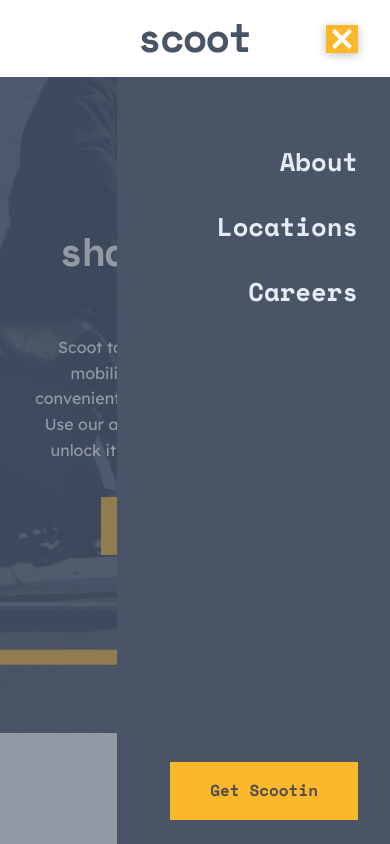
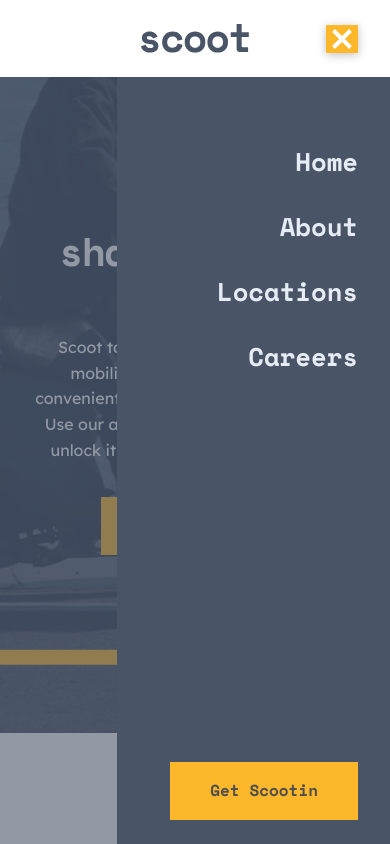
Before and after one commit to Dudeldups/FM-scoot-website, a React (Vite) app: page / in a window 390 px wide. Both pictures are taken after a click on the button "Open navigation". Shown: the top 844 px of the page. Built offline with nearby package versions, Linux system fonts and the light colour scheme.

Commit message:
added NavLink to home

```diff
--- a/src/components/MobileNavigation/MobileNavigation.tsx
+++ b/src/components/MobileNavigation/MobileNavigation.tsx
@@ -64,9 +64,14 @@
       <ul>
         <li>
           <NavLink
-            to="/about"
+            to="/"
             ref={firstLinkRef}
             onClick={() => setIsHamburgerOpen(false)}>
+            Home
+          </NavLink>
+        </li>
+        <li>
+          <NavLink to="/about" onClick={() => setIsHamburgerOpen(false)}>
             About
           </NavLink>
         </li>
```
